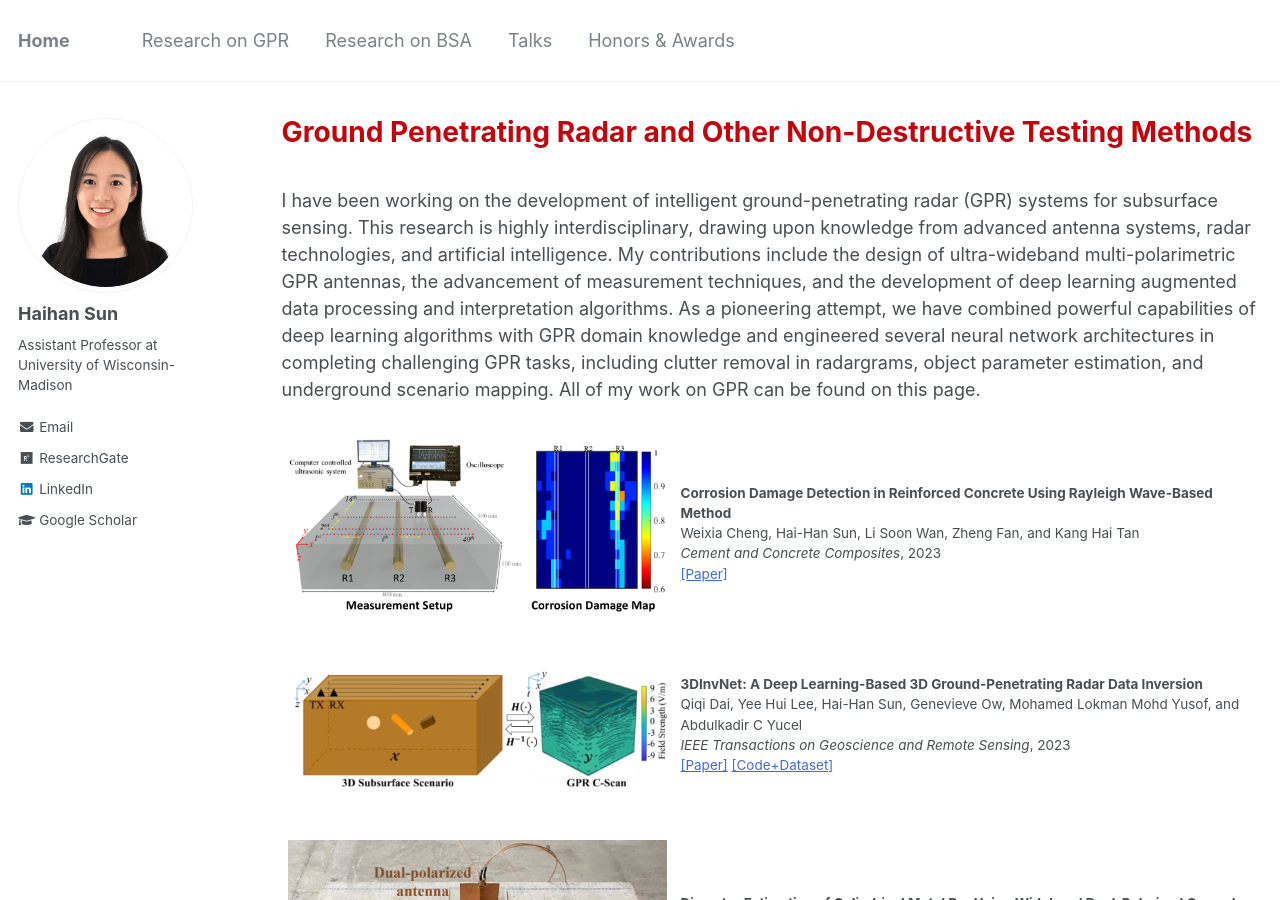
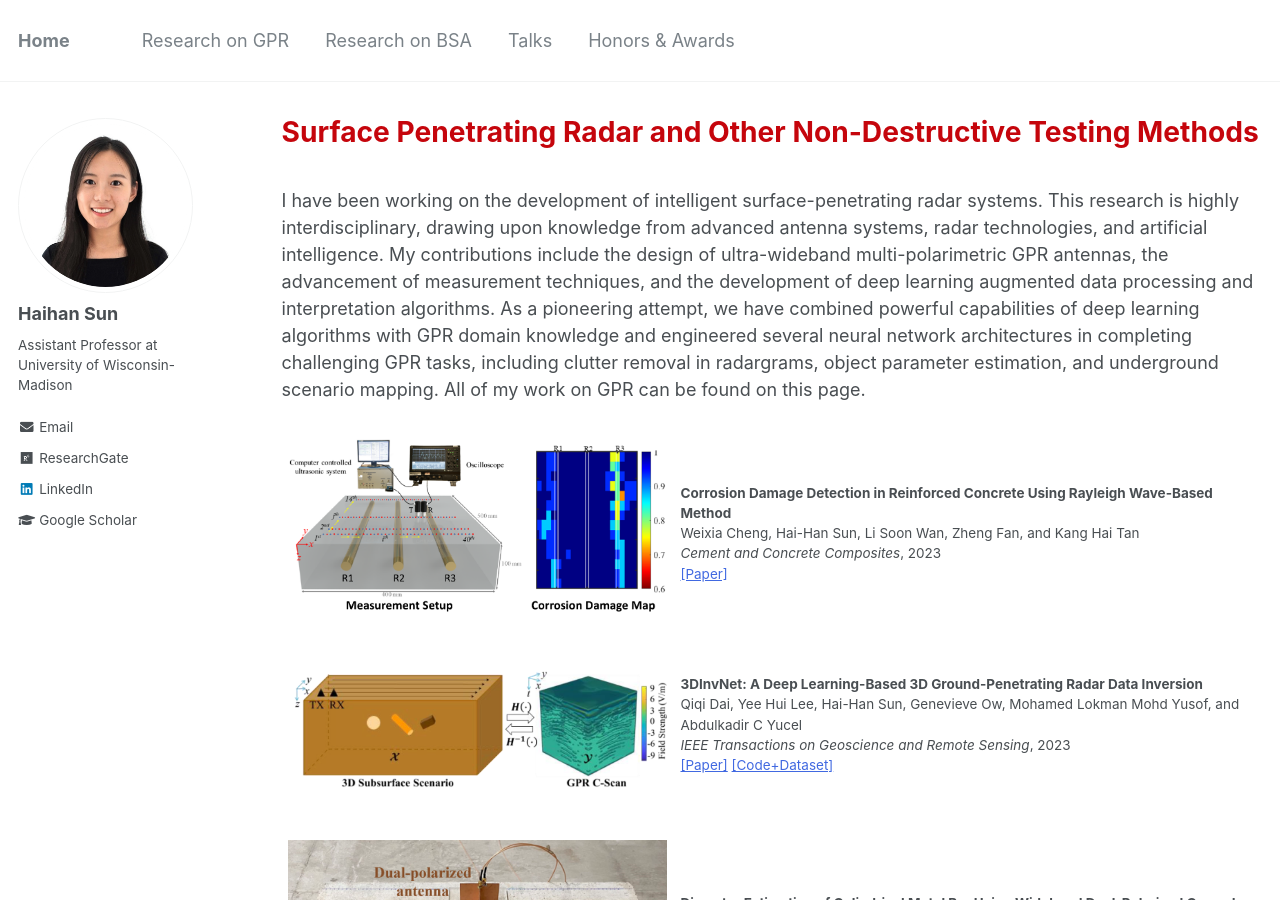
Before and after one commit to Haihan-Sun/Haihan-Sun.github.io, a Jekyll site: the page built from _pages/GPR.html, in a window 1280 px wide and 900 px high. Built offline with Jekyll 4.4.1, drawn with Linux system fonts in a browser that asks for light colours.

Commit message:
Update GPR.html

```diff
--- a/_pages/GPR.html
+++ b/_pages/GPR.html
@@ -1,6 +1,6 @@
 ---
 layout: archive
-title: "Ground Penetrating Radar and Other Non-Destructive Testing Methods"
+title: "Surface Penetrating Radar and Other Non-Destructive Testing Methods"
 permalink: /GPR/
 author_profile: true
 ---
@@ -15,7 +15,7 @@ author_profile: true
 <body>
 <br>
 
-I have been working on the development of intelligent ground-penetrating radar (GPR) systems for subsurface sensing. This research is highly interdisciplinary,
+I have been working on the development of intelligent surface-penetrating radar systems. This research is highly interdisciplinary,
 drawing upon knowledge from advanced antenna systems, radar technologies, and artificial intelligence. My contributions include the design of
 ultra-wideband multi-polarimetric GPR antennas, the advancement of measurement techniques, and the development of deep learning augmented data processing
 and interpretation algorithms. As a pioneering attempt, we have combined powerful capabilities of deep learning algorithms with GPR domain knowledge
```
